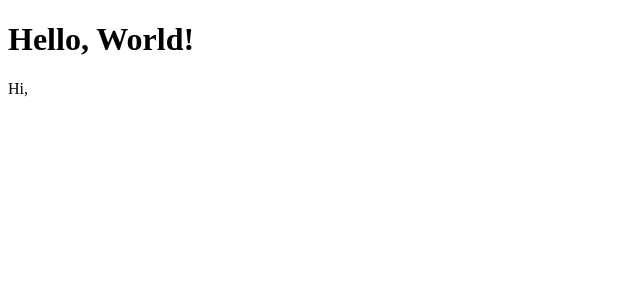
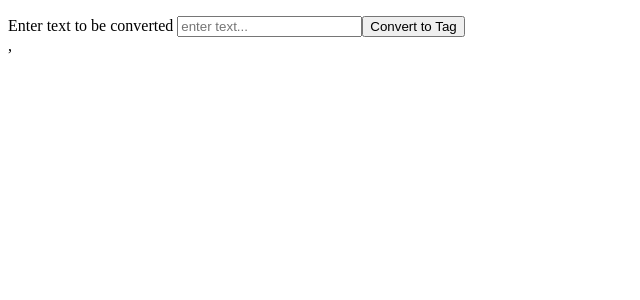
Before and after one commit to DevLuDaley/element-generator, a React app: page / in a window 1280 px wide. Shown: the top 300 px of the page, without its empty margins (0-640 px from the left). Built offline with nearby package versions, Linux system fonts and the light colour scheme.

Commit message:
Update App.js

```diff
--- a/src/App.js
+++ b/src/App.js
@@ -1,10 +1,16 @@
 import React, { Fragment} from 'react'
 import '../public/App.css'
+import MainContainer from './containers/MainContainer'
+
 const App = () => {
     return (
-    <Fragment className="App">
-    <h1> Hello, World!</h1>
-    Hi
+    <Fragment>
+    <section className="App">
+
+    {/* <h1> Hello, World!</h1> */}
+
+    </section>
+    <MainContainer/>
     </Fragment>  );
 }
 export default App;
```
